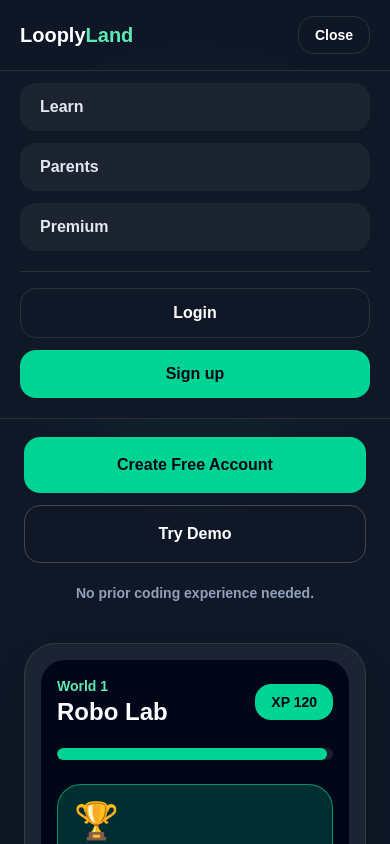
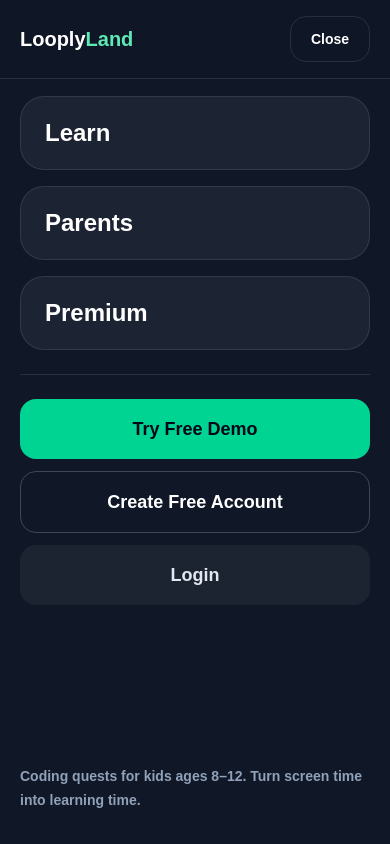
Before and after one commit to DavidSlayer27/looplyland, a Next.js app: page / in a window 390 px wide. Both pictures are taken after a click on the button "Menu". Shown: the top 844 px of the page. Built offline with nearby package versions, Linux system fonts and the light colour scheme; no server answers.

Commit message:
Improve homepage conversion and mobile menu

```diff
--- a/app/components/Navbar.tsx
+++ b/app/components/Navbar.tsx
@@ -44,7 +44,8 @@ export default function Navbar() {
   }
 
   return (
-    <header className="fixed left-0 top-0 z-50 w-full border-b border-white/10 bg-[#101827]/90 backdrop-blur-xl">
+    <>
+      <header className="fixed left-0 top-0 z-50 w-full border-b border-white/10 bg-[#101827]/95 backdrop-blur-xl">
         <div className="mx-auto flex max-w-6xl items-center justify-between px-5 py-4 text-white md:px-6">
           <Link
             href="/"
@@ -110,19 +111,21 @@ export default function Navbar() {
 
           <button
             onClick={() => setMenuOpen((currentValue) => !currentValue)}
-          className="rounded-2xl border border-white/10 px-4 py-2 text-sm font-bold text-white transition hover:bg-white/10 md:hidden"
+            className="rounded-2xl border border-white/10 px-5 py-3 text-sm font-bold text-white transition hover:bg-white/10 md:hidden"
           >
             {menuOpen ? "Close" : "Menu"}
           </button>
         </div>
+      </header>
 
       {menuOpen && (
-        <div className="border-t border-white/10 bg-[#101827] px-5 pb-5 pt-3 text-white md:hidden">
-          <nav className="mx-auto grid max-w-6xl gap-3">
+        <div className="fixed inset-0 z-40 bg-[#101827] pt-24 text-white md:hidden">
+          <div className="mx-auto flex h-full max-w-6xl flex-col px-5 pb-8">
+            <nav className="grid gap-4">
               <Link
                 href="/learn"
                 onClick={closeMenu}
-              className="rounded-2xl bg-white/5 px-5 py-3 font-bold text-slate-200 transition hover:bg-white/10"
+                className="rounded-3xl border border-white/10 bg-white/5 px-6 py-5 text-2xl font-extrabold text-white transition hover:bg-white/10"
               >
                 Learn
               </Link>
@@ -130,7 +133,7 @@ export default function Navbar() {
               <Link
                 href="/parents"
                 onClick={closeMenu}
-              className="rounded-2xl bg-white/5 px-5 py-3 font-bold text-slate-200 transition hover:bg-white/10"
+                className="rounded-3xl border border-white/10 bg-white/5 px-6 py-5 text-2xl font-extrabold text-white transition hover:bg-white/10"
               >
                 Parents
               </Link>
@@ -138,56 +141,72 @@ export default function Navbar() {
               <Link
                 href="/upgrade"
                 onClick={closeMenu}
-              className="rounded-2xl bg-white/5 px-5 py-3 font-bold text-slate-200 transition hover:bg-white/10"
+                className="rounded-3xl border border-white/10 bg-white/5 px-6 py-5 text-2xl font-extrabold text-white transition hover:bg-white/10"
               >
                 Premium
               </Link>
+            </nav>
 
-            <div className="mt-2 grid gap-3 border-t border-white/10 pt-4">
+            <div className="mt-6 border-t border-white/10 pt-6">
               {checkingUser ? (
-                <div className="rounded-2xl bg-white/5 px-5 py-3 text-center font-bold text-slate-300">
+                <div className="rounded-3xl bg-white/5 px-6 py-4 text-center font-bold text-slate-300">
                   ...
                 </div>
               ) : isLoggedIn ? (
-                <>
+                <div className="grid gap-3">
                   <Link
                     href="/profile"
                     onClick={closeMenu}
-                    className="rounded-2xl bg-emerald-400 px-5 py-3 text-center font-bold text-slate-950 transition hover:bg-emerald-300"
+                    className="rounded-2xl bg-emerald-400 px-6 py-4 text-center text-lg font-bold text-slate-950 transition hover:bg-emerald-300"
                   >
                     Profile
                   </Link>
 
                   <button
                     onClick={handleLogout}
-                    className="rounded-2xl border border-white/10 px-5 py-3 text-center font-bold text-white transition hover:bg-white/10"
+                    className="rounded-2xl border border-white/20 px-6 py-4 text-center text-lg font-bold text-white transition hover:bg-white/10"
                   >
                     Logout
                   </button>
-                </>
+                </div>
               ) : (
-                <>
+                <div className="grid gap-3">
                   <Link
-                    href="/login"
+                    href="/learn"
                     onClick={closeMenu}
-                    className="rounded-2xl border border-white/10 px-5 py-3 text-center font-bold text-white transition hover:bg-white/10"
+                    className="rounded-2xl bg-emerald-400 px-6 py-4 text-center text-lg font-bold text-slate-950 transition hover:bg-emerald-300"
                   >
-                    Login
+                    Try Free Demo
                   </Link>
 
                   <Link
                     href="/signup"
                     onClick={closeMenu}
-                    className="rounded-2xl bg-emerald-400 px-5 py-3 text-center font-bold text-slate-950 transition hover:bg-emerald-300"
+                    className="rounded-2xl border border-white/20 px-6 py-4 text-center text-lg font-bold text-white transition hover:bg-white/10"
                   >
-                    Sign up
+                    Create Free Account
                   </Link>
-                </>
+
+                  <Link
+                    href="/login"
+                    onClick={closeMenu}
+                    className="rounded-2xl bg-white/5 px-6 py-4 text-center text-lg font-bold text-slate-200 transition hover:bg-white/10"
+                  >
+                    Login
+                  </Link>
+                </div>
               )}
             </div>
-          </nav>
+
+            <div className="mt-auto pt-8">
+              <p className="text-sm font-semibold leading-6 text-slate-400">
+                Coding quests for kids ages 8–12. Turn screen time into learning
+                time.
+              </p>
+            </div>
+          </div>
         </div>
       )}
-    </header>
+    </>
   );
 }
--- a/app/page.tsx
+++ b/app/page.tsx
@@ -134,36 +134,60 @@ export default function Home() {
           <div className="grid items-center gap-10 lg:grid-cols-2 lg:gap-12">
             <div className="text-center lg:text-left">
              <div className="mb-5 inline-flex rounded-full border border-emerald-400/30 bg-emerald-400/10 px-4 py-2 text-sm font-bold text-emerald-300 md:mb-6">
-                Coding adventures for kids ages 8–12
+  Coding game for kids ages 8–12
 </div>
 
 <h1 className="text-4xl font-extrabold leading-tight sm:text-5xl md:text-7xl">
-                Kids learn coding through magical adventures.
+  Kids learn coding by completing short quests.
 </h1>
 
 <p className="mt-5 max-w-2xl text-base leading-7 text-slate-300 md:mt-6 md:text-xl md:leading-8">
-                LooplyLand turns coding basics into quests, puzzles, XP,
-                streaks, and boss fights — so kids learn logic while having fun.
+  LooplyLand helps kids practice coding basics like commands, loops,
+  conditions, and variables through game-like lessons, XP, streaks, and boss
+  fights.
 </p>
 
-              <div className="mt-7 flex flex-col gap-3 sm:flex-row sm:justify-center lg:justify-start">
+<div className="mt-7 grid gap-3 sm:flex sm:justify-center lg:justify-start">
+  <Link
+    href="/learn"
+    className="rounded-2xl bg-emerald-400 px-6 py-4 text-center text-base font-bold text-slate-950 transition hover:bg-emerald-300 md:px-8 md:text-lg"
+  >
+    Try Free Demo
+  </Link>
+
   <Link
     href="/signup"
-                  className="rounded-2xl bg-emerald-400 px-6 py-4 text-base font-bold text-slate-950 transition hover:bg-emerald-300 md:px-8 md:text-lg"
+    className="rounded-2xl border border-white/20 px-6 py-4 text-center text-base font-bold text-white transition hover:bg-white/10 md:px-8 md:text-lg"
   >
     Create Free Account
   </Link>
+</div>
 
-                <Link
-                  href="/learn"
-                  className="rounded-2xl border border-white/20 px-6 py-4 text-base font-bold text-white transition hover:bg-white/10 md:px-8 md:text-lg"
-                >
-                  Try Demo
-                </Link>
+<div className="mt-6 grid gap-3 text-left sm:grid-cols-3">
+  <div className="rounded-2xl border border-white/10 bg-white/5 p-4">
+    <p className="font-bold text-emerald-300">1. Pick a quest</p>
+    <p className="mt-1 text-sm leading-6 text-slate-400">
+      Kids start with Robo Lab.
+    </p>
+  </div>
+
+  <div className="rounded-2xl border border-white/10 bg-white/5 p-4">
+    <p className="font-bold text-emerald-300">2. Solve puzzles</p>
+    <p className="mt-1 text-sm leading-6 text-slate-400">
+      They answer coding questions.
+    </p>
+  </div>
+
+  <div className="rounded-2xl border border-white/10 bg-white/5 p-4">
+    <p className="font-bold text-emerald-300">3. Earn XP</p>
+    <p className="mt-1 text-sm leading-6 text-slate-400">
+      Progress, streaks, and rewards.
+    </p>
+  </div>
 </div>
 
 <p className="mt-5 text-sm font-semibold text-slate-400">
-                No prior coding experience needed.
+  No coding experience needed. Starts with Robo Lab.
 </p>
             </div>
 
```
Lines whose indentation alone changed are shown as unchanged.
